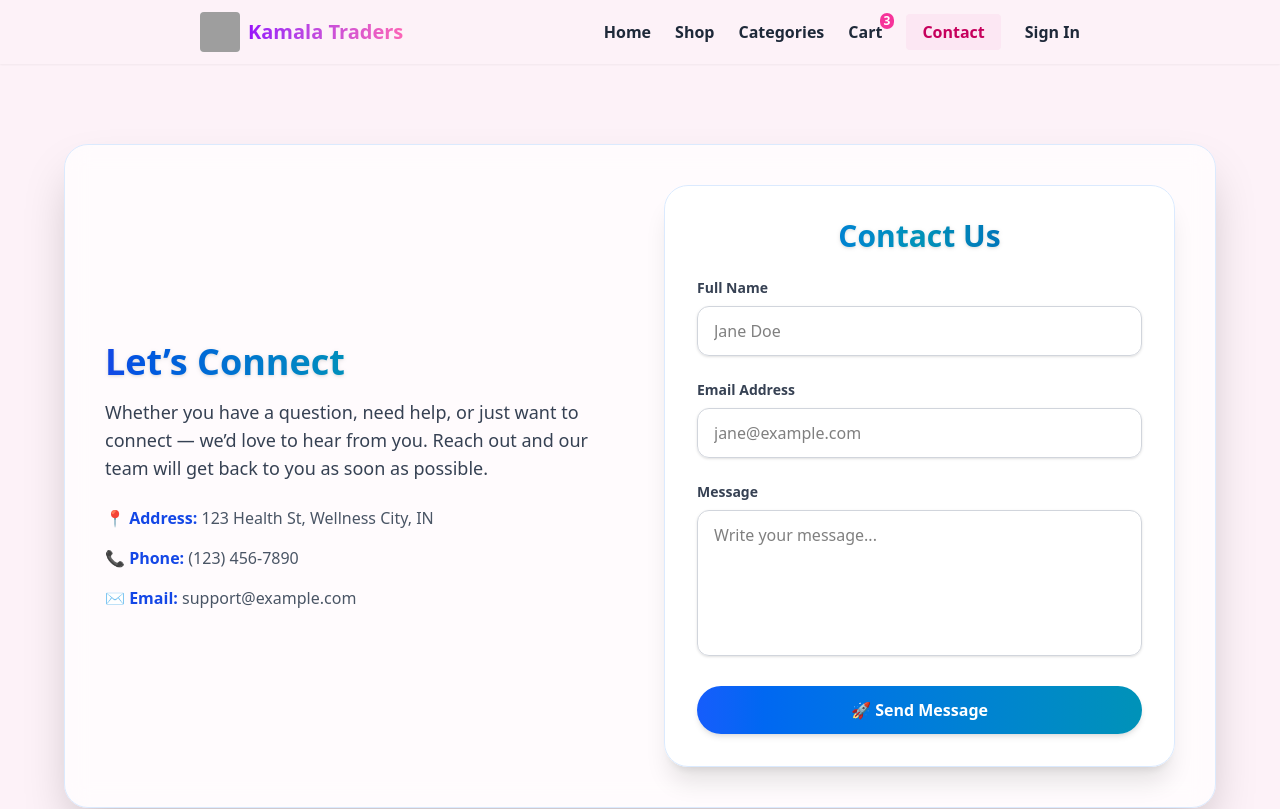
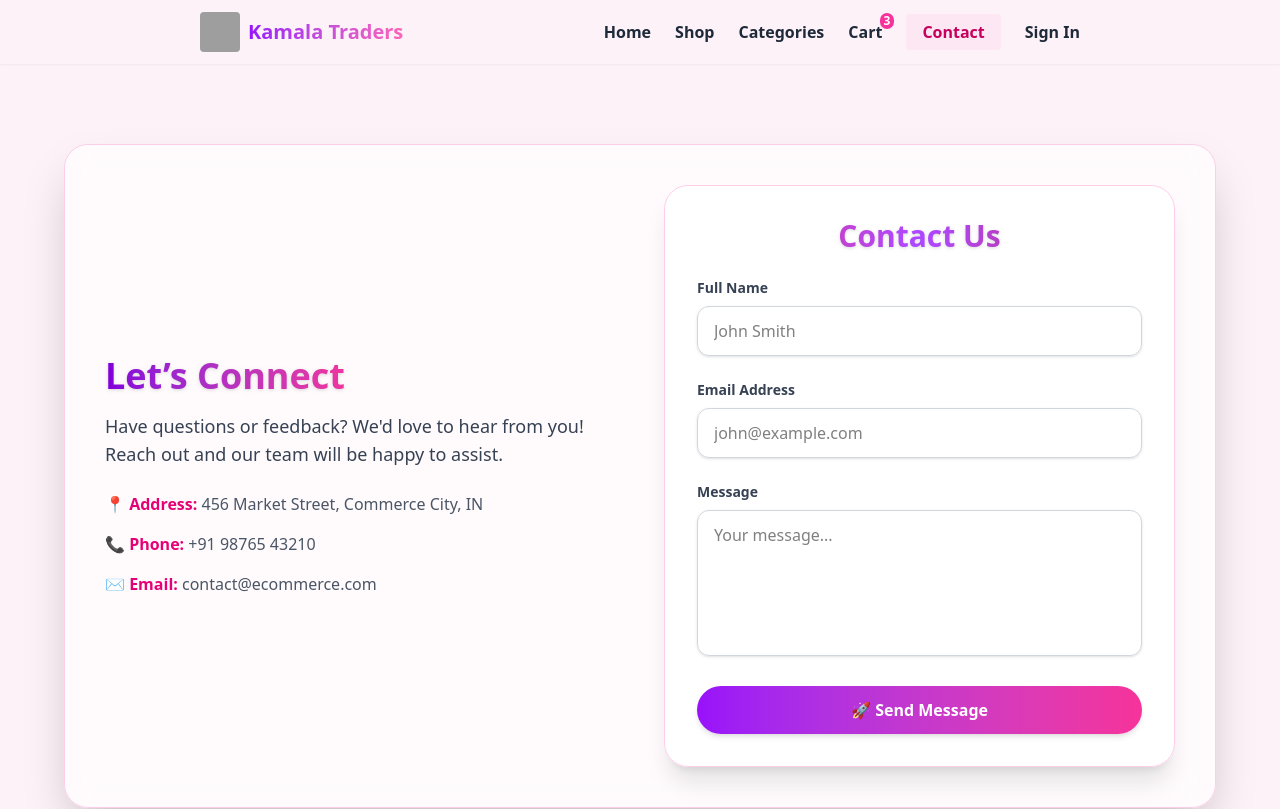
Before and after one commit to iamavikraxit/doctor-appointment-frontend, a React (Vite) app: page /contact in a window 1280 px wide. Shown: the top 809 px of the page. Built offline with nearby package versions, Linux system fonts and the light colour scheme; grey boxes are pictures that could not be loaded.

Commit message:
Update Contact page styles and content for improved aesthetics and clarity

```diff
--- a/src/pages/Contact.jsx
+++ b/src/pages/Contact.jsx
@@ -4,72 +4,71 @@ import Layout from '../components/Layout';
 const Contact = () => {
     return (
         <Layout>
-            <section className="px-4 py-10">
-                <div className="max-w-6xl mx-auto grid grid-cols-1 lg:grid-cols-2 gap-12 items-center bg-white/70 backdrop-blur-md border border-blue-100 rounded-3xl shadow-2xl p-6 sm:p-10 transition-all">
+            <section className="px-4 py-10 bg-pink-50">
+                <div className="max-w-6xl mx-auto grid grid-cols-1 lg:grid-cols-2 gap-12 items-center bg-white/70 backdrop-blur-md border border-pink-200 rounded-3xl shadow-2xl p-6 sm:p-10 transition-all">
 
                     {/* Left Side - Text */}
                     <div className="space-y-6 text-center lg:text-left">
-                        <h2 className="text-3xl sm:text-4xl font-extrabold text-transparent bg-clip-text bg-gradient-to-r from-blue-700 via-cyan-600 to-blue-800 drop-shadow mb-4">
+                        <h2 className="text-3xl sm:text-4xl font-extrabold text-transparent bg-clip-text bg-gradient-to-r from-purple-700 via-pink-500 to-purple-800 drop-shadow mb-4">
                             Let’s Connect
                         </h2>
                         <p className="text-gray-700 text-base sm:text-lg">
-                            Whether you have a question, need help, or just want to connect — we’d love to hear from you.
-                            Reach out and our team will get back to you as soon as possible.
+                            Have questions or feedback? We'd love to hear from you! Reach out and our team will be happy to assist.
                         </p>
 
                         <ul className="mt-6 space-y-4 text-gray-600 text-sm sm:text-base">
-                            <li><span className="font-semibold text-blue-700">📍 Address:</span> 123 Health St, Wellness City, IN</li>
-                            <li><span className="font-semibold text-blue-700">📞 Phone:</span> (123) 456-7890</li>
-                            <li><span className="font-semibold text-blue-700">✉️ Email:</span> support@example.com</li>
+                            <li><span className="font-semibold text-pink-600">📍 Address:</span> 456 Market Street, Commerce City, IN</li>
+                            <li><span className="font-semibold text-pink-600">📞 Phone:</span> +91 98765 43210</li>
+                            <li><span className="font-semibold text-pink-600">✉️ Email:</span> contact@ecommerce.com</li>
                         </ul>
                     </div>
 
                     {/* Right Side - Form */}
-                    <div className="bg-white/90 backdrop-blur-md border border-blue-100 rounded-3xl shadow-xl p-6 sm:p-8 w-full">
-                        <h2 className="text-2xl sm:text-3xl font-extrabold text-center text-transparent bg-clip-text bg-gradient-to-r from-blue-600 via-cyan-600 to-blue-800 drop-shadow mb-6">
+                    <div className="bg-white/90 backdrop-blur-md border border-pink-200 rounded-3xl shadow-xl p-6 sm:p-8 w-full">
+                        <h2 className="text-2xl sm:text-3xl font-extrabold text-center text-transparent bg-clip-text bg-gradient-to-r from-pink-600 via-purple-500 to-pink-700 drop-shadow mb-6">
                             Contact Us
                         </h2>
 
                         <form className="space-y-5 sm:space-y-6">
                             <div>
-                                <label className="block text-sm font-semibold text-gray-700 mb-2" htmlFor="name">Full Name</label>
+                                <label htmlFor="name" className="block text-sm font-semibold text-gray-700 mb-2">Full Name</label>
                                 <input
                                     type="text"
                                     id="name"
                                     name="name"
-                                    className="w-full border border-gray-300 rounded-xl px-4 py-3 focus:ring-2 focus:ring-blue-500 outline-none shadow-sm transition-all text-sm sm:text-base"
-                                    placeholder="Jane Doe"
+                                    className="w-full border border-gray-300 rounded-xl px-4 py-3 focus:ring-2 focus:ring-pink-500 outline-none shadow-sm transition-all text-sm sm:text-base"
+                                    placeholder="John Smith"
                                     required
                                 />
                             </div>
 
                             <div>
-                                <label className="block text-sm font-semibold text-gray-700 mb-2" htmlFor="email">Email Address</label>
+                                <label htmlFor="email" className="block text-sm font-semibold text-gray-700 mb-2">Email Address</label>
                                 <input
                                     type="email"
                                     id="email"
                                     name="email"
-                                    className="w-full border border-gray-300 rounded-xl px-4 py-3 focus:ring-2 focus:ring-blue-500 outline-none shadow-sm transition-all text-sm sm:text-base"
-                                    placeholder="jane@example.com"
+                                    className="w-full border border-gray-300 rounded-xl px-4 py-3 focus:ring-2 focus:ring-pink-500 outline-none shadow-sm transition-all text-sm sm:text-base"
+                                    placeholder="john@example.com"
                                     required
                                 />
                             </div>
 
                             <div>
-                                <label className="block text-sm font-semibold text-gray-700 mb-2" htmlFor="message">Message</label>
+                                <label htmlFor="message" className="block text-sm font-semibold text-gray-700 mb-2">Message</label>
                                 <textarea
                                     id="message"
                                     name="message"
                                     rows="5"
-                                    className="w-full border border-gray-300 rounded-xl px-4 py-3 resize-none focus:ring-2 focus:ring-blue-500 outline-none shadow-sm transition-all text-sm sm:text-base"
-                                    placeholder="Write your message..."
+                                    className="w-full border border-gray-300 rounded-xl px-4 py-3 resize-none focus:ring-2 focus:ring-pink-500 outline-none shadow-sm transition-all text-sm sm:text-base"
+                                    placeholder="Your message..."
                                     required
                                 ></textarea>
                             </div>
 
                             <button
                                 type="submit"
-                                className="w-full bg-gradient-to-r from-blue-600 to-cyan-600 text-white font-bold py-3 rounded-full shadow-md hover:from-blue-700 hover:to-cyan-700 hover:scale-105 transition-transform text-sm sm:text-base"
+                                className="w-full bg-gradient-to-r from-purple-600 to-pink-500 text-white font-bold py-3 rounded-full shadow-md hover:from-purple-700 hover:to-pink-600 hover:scale-105 transition-transform text-sm sm:text-base"
                             >
                                 🚀 Send Message
                             </button>
@@ -77,6 +76,7 @@ const Contact = () => {
                     </div>
                 </div>
             </section>
+
         </Layout>
     );
 };
```
